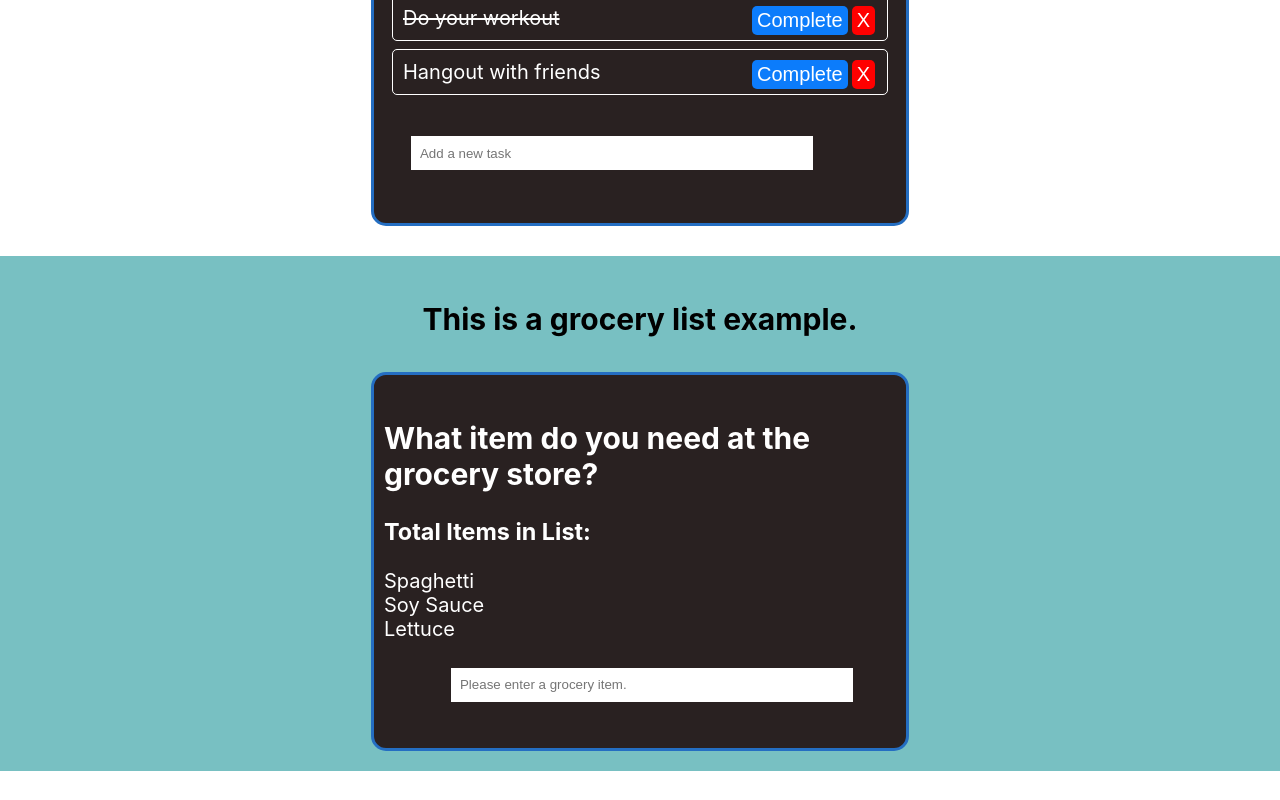
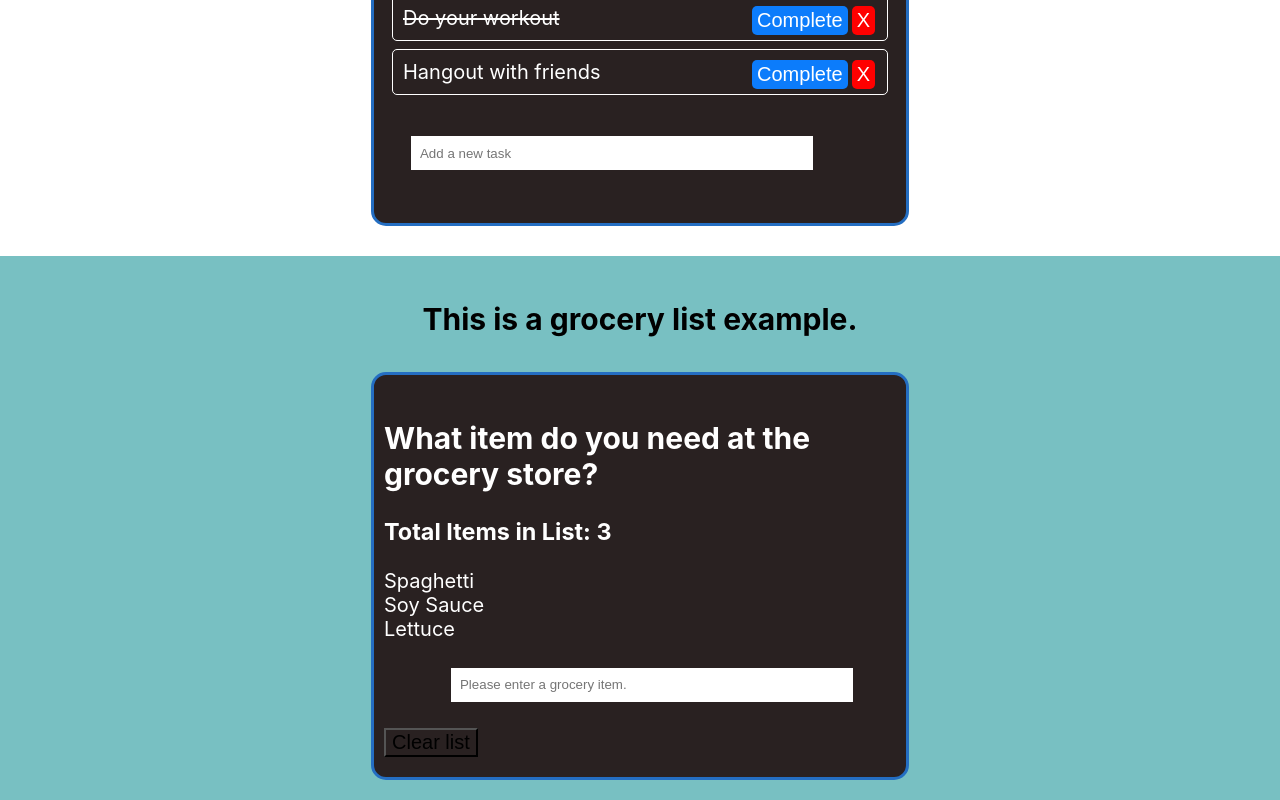
Before and after one commit to humesandrew/react-hooks-and-staters, a React (Create React App) app: page / in a window 1280 px wide. Shown: the part 1021-1821 px from the top of the page. Before the commit the page ends 1792 px from the top, so only its background shows below. Built offline with nearby package versions, Linux system fonts and the light colour scheme.

Commit message:
tryingtoaddresetbutton

```diff
--- a/src/components/grocery/Grocery.js
+++ b/src/components/grocery/Grocery.js
@@ -25,9 +25,12 @@ return(
 ) };
 
 function GroceryItem({ groceryItem, index }) {
+
+
   return(
     <div className="groceryItem">
         {groceryItem.title}
+
       </div>
   )
 }
@@ -40,12 +43,20 @@ export default function GroceryList() {
     {title:"Soy Sauce"},
     {title:"Lettuce"},
   ]);
-
+  const [groceriesRemaining, setGroceriesRemaining] = useState(0);
+  useEffect(() => {
+    setGroceriesRemaining(groceryItems.length)
+  });
 
   const addGroceryItem = title => {
     const newGroceryItems = [...groceryItems, { title }];
     setGroceryItems(newGroceryItems);
 };
+
+function completeGroceryList() {
+  setGroceryItems(null);
+}
+
 
 return(
 <div>
@@ -53,7 +64,7 @@ return(
 <header><h2>This is a grocery list example.</h2></header>
 <div className="grocery-container">
 <h2>What item do you need at the grocery store? </h2>
-<h3>Total Items in List: </h3>
+<h3>Total Items in List: {groceriesRemaining} </h3>
 
 
 <div className="groceryItems">
@@ -63,6 +74,8 @@ return(
    </div>
 <div className="createGroceryItem">
     <CreateGroceryItem addGroceryItem={addGroceryItem} />
+    <button onClick={completeGroceryList}>Clear list</button>
+
 </div>
 </div>
 </div>
```
